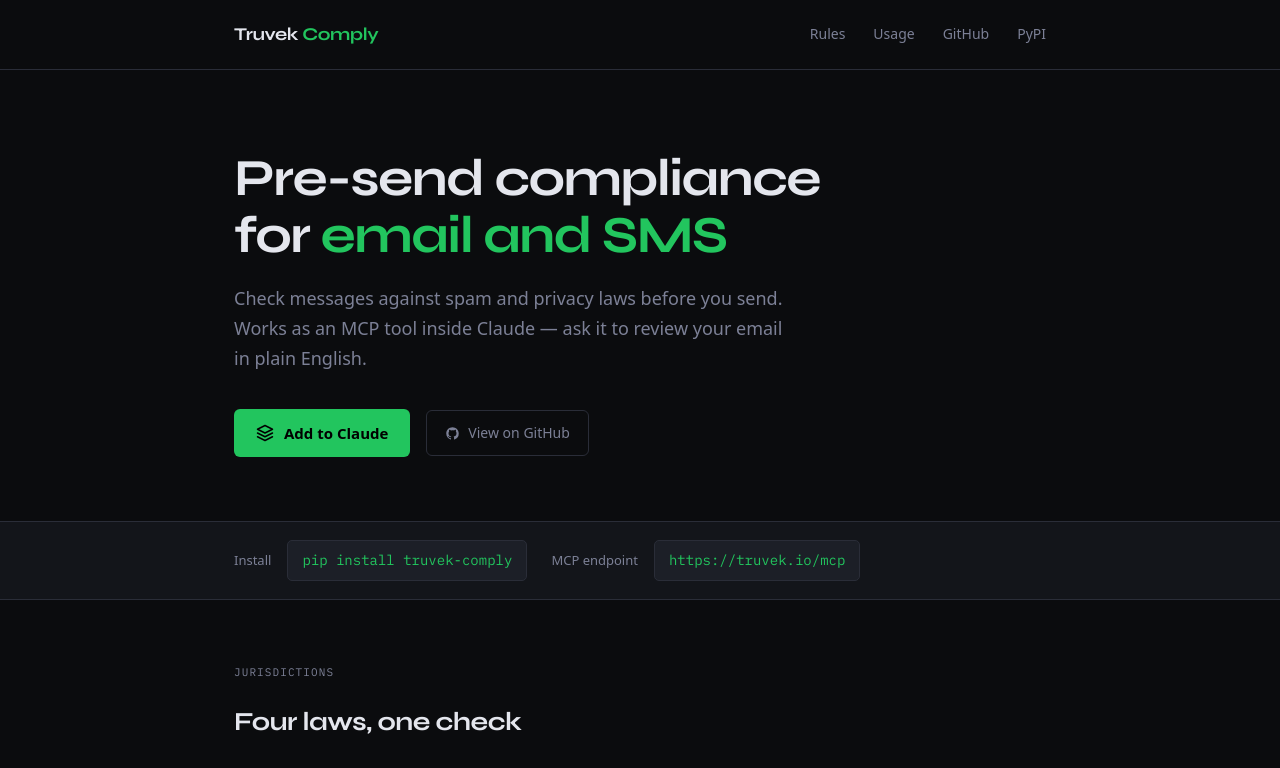
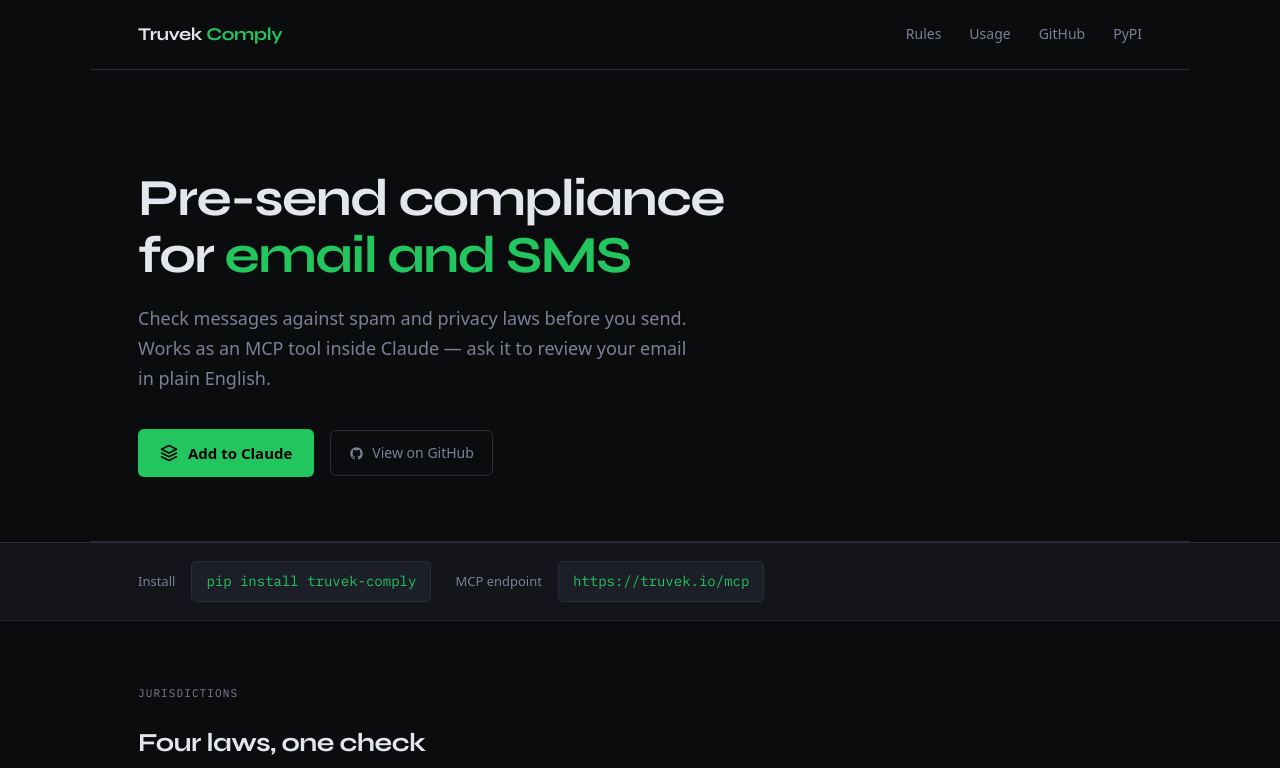
Before and after one commit to Truckling/sendcheck, a plain HTML site: page static/index.html in a window 1280 px wide. Shown: the top 768 px of the page. Drawn offline with Linux system fonts and the light colour scheme.

Commit message:
Fix landing page desktop layout: widen to 1100px, constrain borders
860px with full-bleed borders looked stretched on wide screens.
Increase container to 1100px, move border-bottom to .container so
dividers align with content rather than spanning the full viewport.

Co-Authored-By: Claude Sonnet 4.6 <noreply@anthropic.com>

```diff
--- a/static/index.html
+++ b/static/index.html
@@ -41,20 +41,21 @@
     a:hover { text-decoration: underline; }
 
     /* ---- layout ---- */
-    .container { max-width: 860px; margin: 0 auto; padding: 0 24px; }
+    .container { max-width: 1100px; margin: 0 auto; padding: 0 48px; }
 
     /* ---- nav ---- */
     nav {
-      border-bottom: 1px solid var(--border);
       padding: 20px 0;
     }
     nav .inner {
-      max-width: 860px;
+      max-width: 1100px;
       margin: 0 auto;
-      padding: 0 24px;
+      padding: 0 48px;
       display: flex;
       align-items: center;
       justify-content: space-between;
+      border-bottom: 1px solid var(--border);
+      padding-bottom: 20px;
     }
     .logo {
       font-family: var(--head);
@@ -70,8 +71,7 @@
 
     /* ---- hero ---- */
     .hero {
-      padding: 80px 0 64px;
-      border-bottom: 1px solid var(--border);
+      padding: 80px 0 0;
     }
     .hero h1 {
       font-family: var(--head);
@@ -129,13 +129,14 @@
     /* ---- install strip ---- */
     .install-strip {
       background: var(--bg2);
+      border-top: 1px solid var(--border);
       border-bottom: 1px solid var(--border);
       padding: 18px 0;
     }
     .install-strip .inner {
-      max-width: 860px;
+      max-width: 1100px;
       margin: 0 auto;
-      padding: 0 24px;
+      padding: 0 48px;
       display: flex;
       align-items: center;
       gap: 16px;
@@ -153,8 +154,9 @@
     }
 
     /* ---- sections ---- */
-    section { padding: 64px 0; border-bottom: 1px solid var(--border); }
-    section:last-of-type { border-bottom: none; }
+    section { padding: 64px 0; }
+    section .container { border-bottom: 1px solid var(--border); padding-bottom: 64px; }
+    section:last-of-type .container { border-bottom: none; }
 
     .section-label {
       font-family: var(--mono);
@@ -262,9 +264,9 @@
       padding: 32px 0;
     }
     footer .inner {
-      max-width: 860px;
+      max-width: 1100px;
       margin: 0 auto;
-      padding: 0 24px;
+      padding: 0 48px;
       display: flex;
       align-items: center;
       justify-content: space-between;
```
